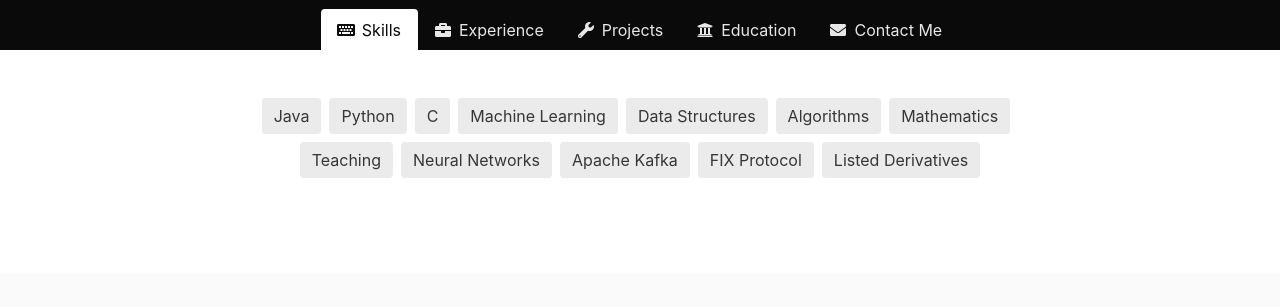
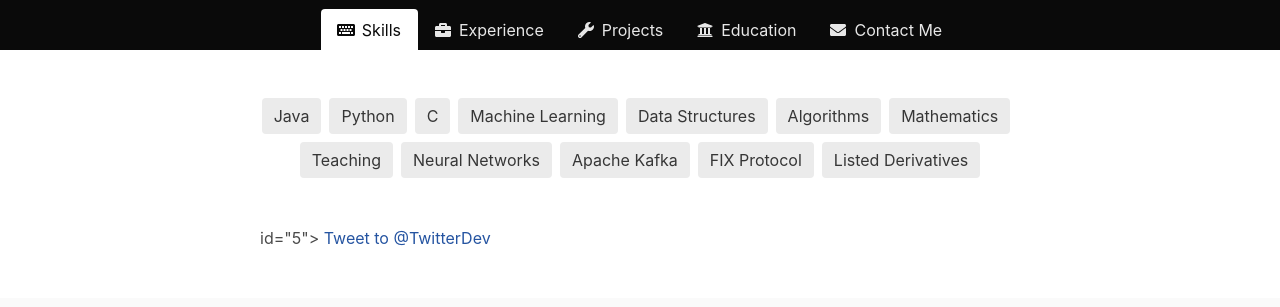
Before and after one commit to lovlin-thakkar/lovlin-thakkar.github.io, a website: page index.html in a window 1280 px wide. Shown: the part 291-598 px from the top of the page. Drawn offline with nearby package versions, Linux system fonts and the light colour scheme.

Commit message:
Update index.html

```diff
--- a/index.html
+++ b/index.html
@@ -172,10 +172,8 @@
 							  </ul>
 							</div>
             			</div>
-				<div class="content" id="5">
-              				<div class="notification is-white-ter">
-						<a href="https://twitter.com/intent/tweet?screen_name=TwitterDev&ref_src=twsrc%5Etfw" class="twitter-mention-button" data-size="large" data-dnt="true" data-show-count="false">Tweet to @TwitterDev</a><script async src="https://platform.twitter.com/widgets.js" charset="utf-8"></script>
-					</div>
+				<div <!--class="content"--> id="5">
+					<a href="https://twitter.com/intent/tweet?screen_name=TwitterDev&ref_src=twsrc%5Etfw" class="twitter-mention-button" data-size="large" data-dnt="true" data-show-count="false">Tweet to @TwitterDev</a><script async src="https://platform.twitter.com/widgets.js" charset="utf-8"></script>
             			</div>
           			</div>
         		</div>
```
